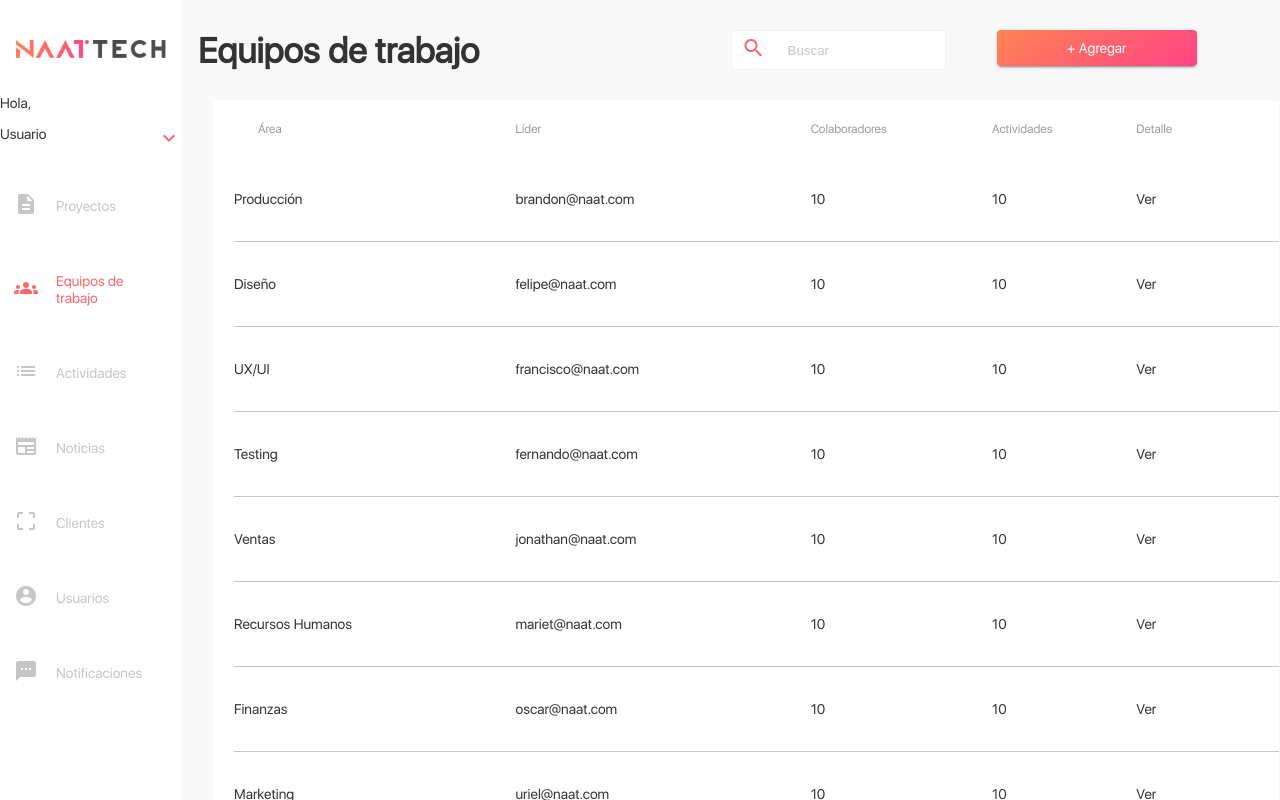
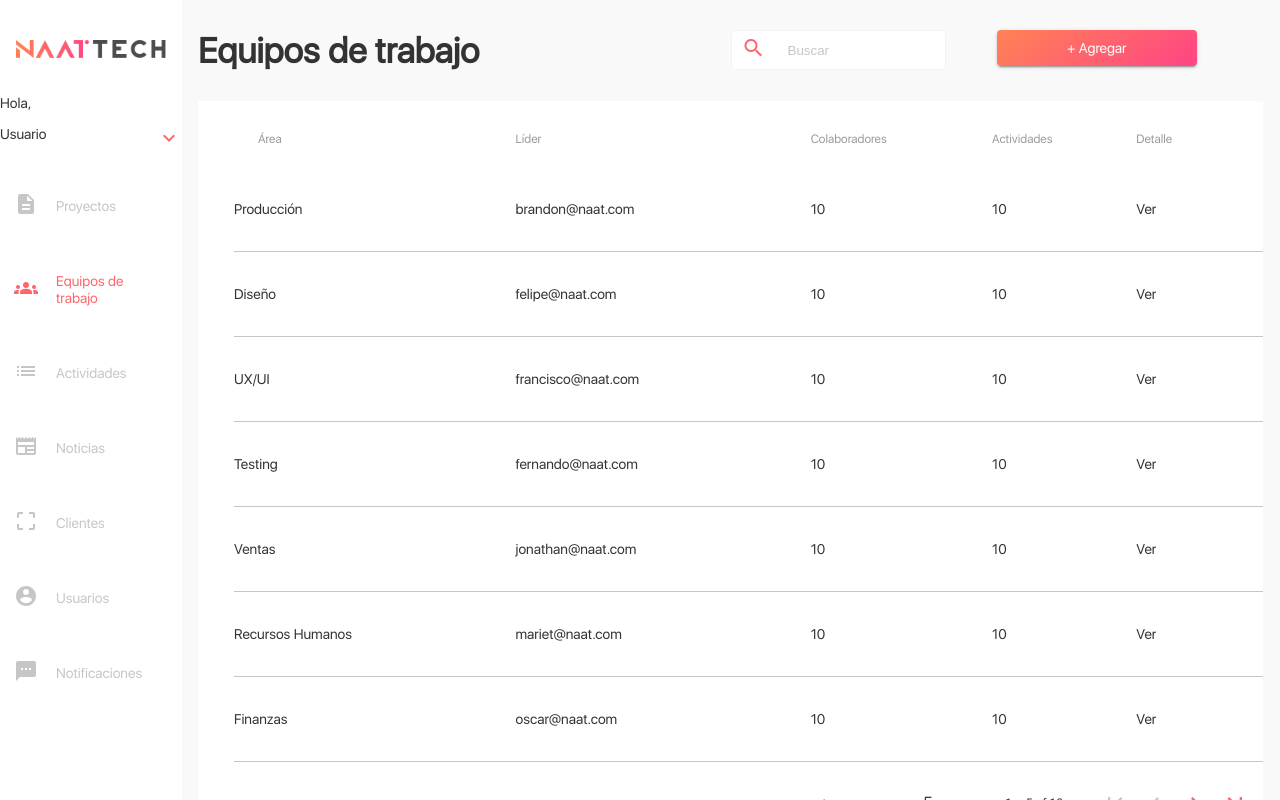
Before and after one commit to Frank420-Developer/Proyecto-Final-Front, an Angular app: page /dashboard/equipos in a window 1280 px wide. Built offline with nearby package versions, Linux system fonts and the light colour scheme.

Commit message:
Ajuste en tablas

```diff
--- a/src/app/portal/ui/dashboard/proyectos/proyectos.component.html
+++ b/src/app/portal/ui/dashboard/proyectos/proyectos.component.html
@@ -73,16 +73,16 @@
             <tr mat-header-row *matHeaderRowDef="headersList; sticky: true"></tr>
             <tr mat-row *matRowDef="let row; columns: headersList;"></tr>
         </table>
-
-        <mat-paginator
-            [pageSizeOptions]="[5, 10, 20]"
-            [length]="lenghtDataTable"
-            (page)="changePageTable($event)"
-            showFirstLastButtons >
-        </mat-paginator>
         <!--
             [pageSize]="10" -- defina la cantidad de items que podemos ver en la tabla
         -->
     </div>
 
+    <mat-paginator
+        [pageSizeOptions]="[5, 10, 20]"
+        [length]="lenghtDataTable"
+        (page)="changePageTable($event)"
+        showFirstLastButtons >
+    </mat-paginator>
+
 </div>
--- a/src/app/portal/ui/dashboard/proyectos/proyectos.component.scss
+++ b/src/app/portal/ui/dashboard/proyectos/proyectos.component.scss
@@ -1,12 +1,4 @@
 @import '../../../../../theme.scss';
-
-/* Containers */
-.table-container {
-    background-color: $color-background-secundary;
-    padding: 25px;
-    max-height: 674px;
-    overflow: auto;
-}
 
 .header-proyectos-container {
     display: grid;
--- a/src/app/portal/viewUtils/table/general-table/general-table.component.html
+++ b/src/app/portal/viewUtils/table/general-table/general-table.component.html
@@ -52,9 +52,10 @@
                 </td>
             </ng-container>
 
-            <tr mat-header-row *matHeaderRowDef="headersList"></tr>
+            <tr mat-header-row *matHeaderRowDef="headersList; sticky: true"></tr>
             <tr mat-row *matRowDef="let row; columns: headersList;"></tr>
         </table>
+    </div>
 
     <mat-paginator
         [pageSizeOptions]="[5, 10, 20]"
@@ -63,4 +64,3 @@
         showFirstLastButtons >
     </mat-paginator>
 </div>
-</div>
--- a/src/styles.scss
+++ b/src/styles.scss
@@ -103,6 +103,12 @@ table {
     width: 100%;
     background-color: $color-background-secundary;
     border-spacing: 0;
+}
+
+.table-container {
+    background-color: $color-background-secundary;
+    max-height: 674px;
+    overflow: auto;
 }
 
 th {
```
Lines whose indentation alone changed are shown as unchanged.
